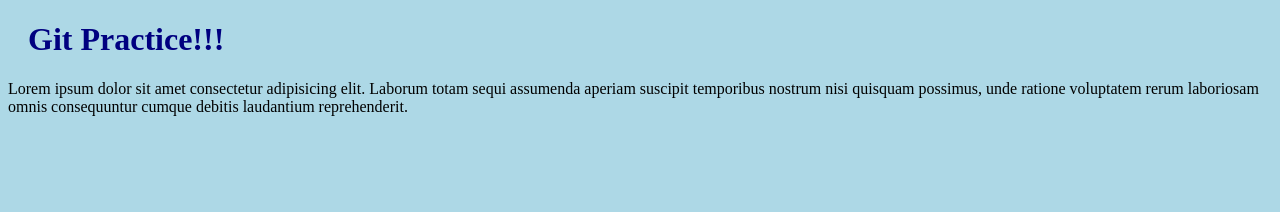
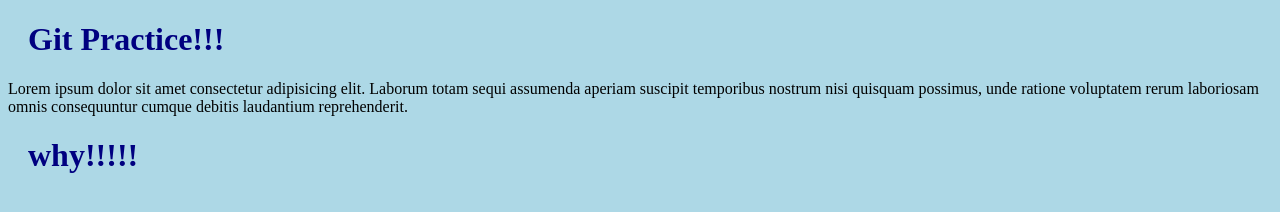
Before and after one commit to Niwant/Trial, a plain HTML site: page index.html in a window 1280 px wide. Drawn offline with Linux system fonts and the light colour scheme.

Commit message:
Emergency Fix

```diff
--- a/index.html
+++ b/index.html
@@ -10,5 +10,6 @@
 <body>
     <h1>Git Practice!!!</h1>
     <p>Lorem ipsum dolor sit amet consectetur adipisicing elit. Laborum totam sequi assumenda aperiam suscipit temporibus nostrum nisi quisquam possimus, unde ratione voluptatem rerum laboriosam omnis consequuntur cumque debitis laudantium reprehenderit.</p>
+    <h1>why!!!!!</h1>
 </body>
 </html>
```
